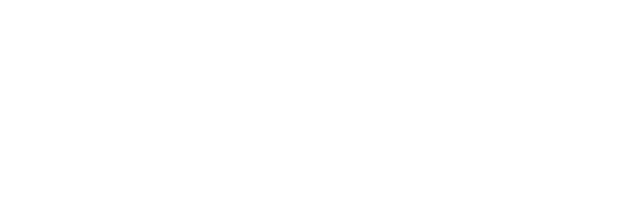
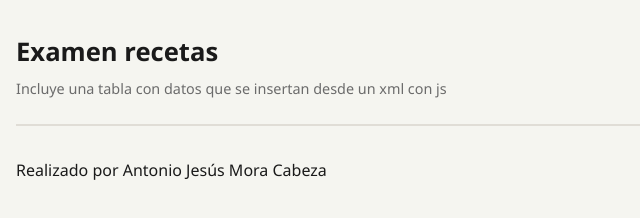
Before and after one commit to AntonioJMora/lmsgi-recetas-AntonioMora, a plain HTML site: page index.html in a window 1280 px wide. Shown: the whole page, without its empty margins (0-640 px from the left). Drawn offline with Linux system fonts and the light colour scheme.

Commit message:
Añadido de css y js a index.html

```diff
--- a/index.html
+++ b/index.html
@@ -4,11 +4,21 @@
     <meta charset="UTF-8">
     <meta name="viewport" content="width=device-width, initial-scale=1">
     <title>Recetas</title>
+    <link rel="stylesheet" href="css/style.css">
 </head>
 <body>
-<table id="tablaRecetas">
+<header>
+    <h1>Examen recetas</h1>
+    <p>Incluye una tabla con datos que se insertan desde un xml con js</p>
+</header>
+<main>
+    <table id="tablaRecetas">
 
-</table>
-
+    </table>
+</main>
+<footer>
+    <p>Realizado por Antonio Jesús Mora Cabeza</p>
+</footer>
+<script src="js/app.js"></script>
 </body>
 </html>
```
